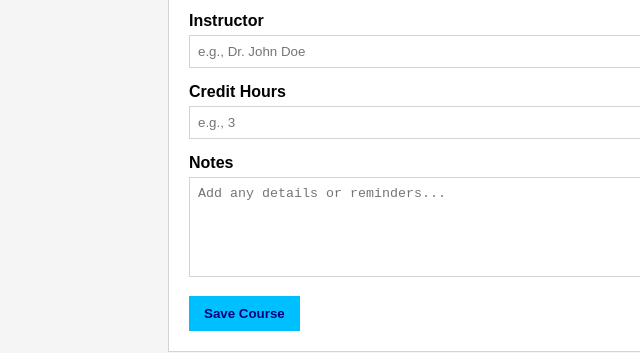
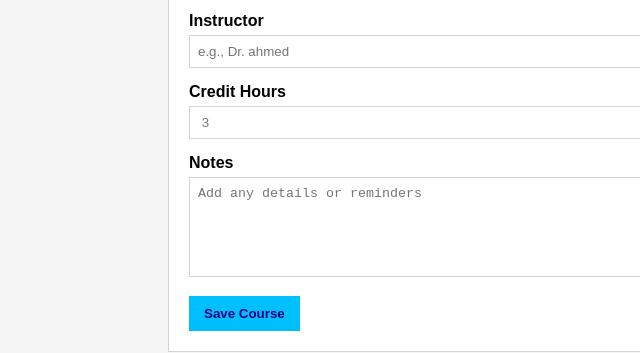
Before and after one commit to omarshafik511/courses_organzier, a plain HTML site: page add-course.html in a window 1280 px wide. Shown: the part 264-617 px from the top of the page, 72-712 px from the left. Drawn offline with Linux system fonts and the light colour scheme.

Commit message:
Modify input placeholders in add-course.html
Updated placeholder text for instructor, credit hours, and notes fields.

```diff
--- a/add-course.html
+++ b/add-course.html
@@ -32,17 +32,17 @@
 
                 <div class="form-group">
                     <label for="instructor">Instructor</label>
-                    <input type="text" id="instructor" name="instructor" class="form-control" required placeholder="e.g., Dr. John Doe">
+                    <input type="text" id="instructor" name="instructor" class="form-control" required placeholder="e.g., Dr. ahmed">
                 </div>
 
                 <div class="form-group">
                     <label for="credit-hours">Credit Hours</label>
-                    <input type="number" id="credit-hours" name="credit-hours" class="form-control" min="1" max="10" required placeholder="e.g., 3">
+                    <input type="number" id="credit-hours" name="credit-hours" class="form-control" min="1" max="10" required placeholder=" 3">
                 </div>
 
                 <div class="form-group">
                     <label for="notes">Notes</label>
-                    <textarea id="notes" name="notes" class="form-control" placeholder="Add any details or reminders..."></textarea>
+                    <textarea id="notes" name="notes" class="form-control" placeholder="Add any details or reminders"></textarea>
                 </div>
 
                 <button type="submit" class="btn">Save Course</button>
```
